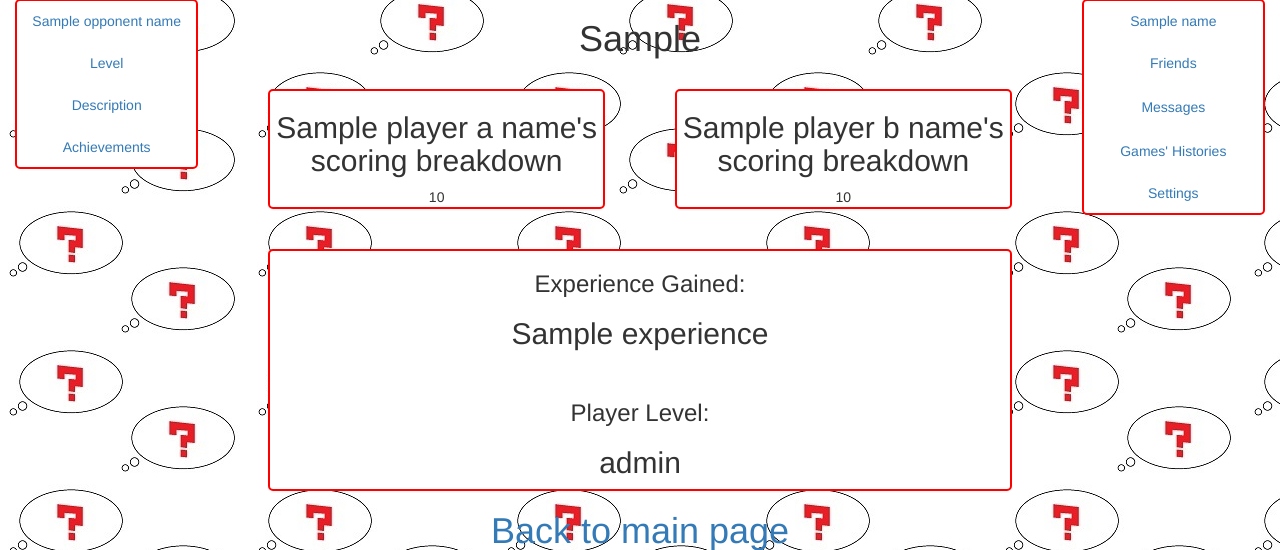
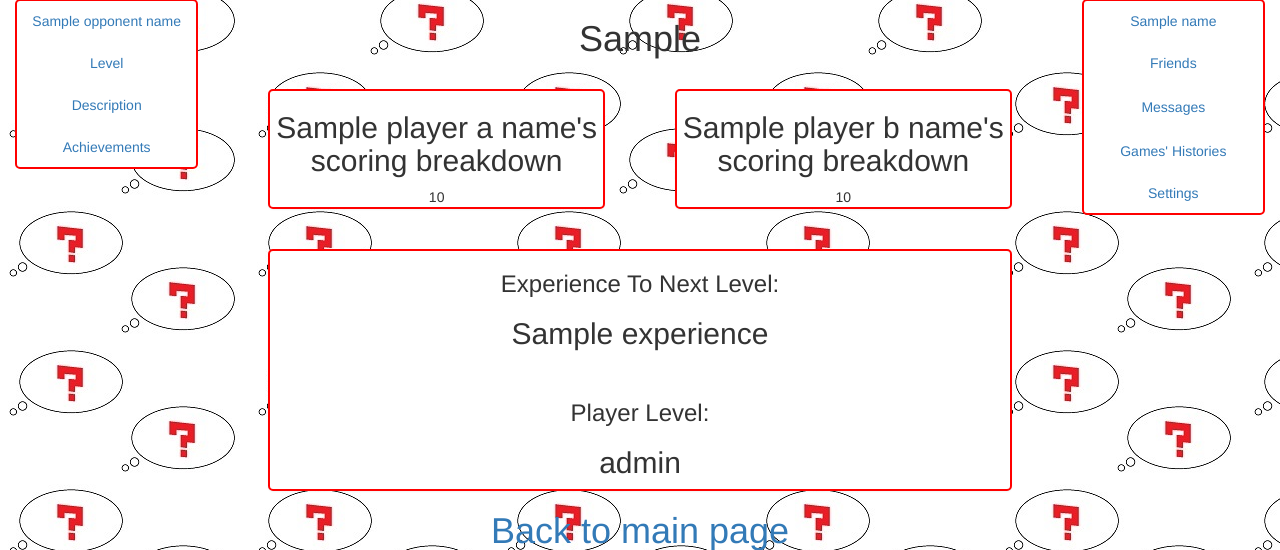
Before and after one commit to fishlinghu/QuizApp-WebApplication, a Python web app: template quizapp/quizapp/templates/result.html in a window 1280 px wide. Shown: the part 72-622 px from the top of the page. Run offline with Jinja, Linux system fonts and the light colour scheme; the template is opened without the code that fills it: most values are stand-ins (such as "Sample title", 1, 10 or a date in 2020); some libraries are stand-ins or nearby versions.

Commit message:
minor changes

```diff
--- a/quizapp/quizapp/templates/result.html
+++ b/quizapp/quizapp/templates/result.html
@@ -34,7 +34,7 @@
 			</div>
 			<div class="col-md-12">
 				<div class="panel panel-default panel-topic" style="text-align:center">
-					<h3>Experience Gained:</h3>
+					<h3>Experience To Next Level:</h3>
 					<h2>{{ experience }}</h2>
 					<br>
 					<h3>Player Level:</h3>
--- a/quizapp/quizapp/views/results.py
+++ b/quizapp/quizapp/views/results.py
@@ -36,15 +36,12 @@ class ResultsHandler(Handler):
 			if your_score > opp_score:
 				# Show you win
 				win_or_lose = "You Win!"
-				w_o_l = 2
 			elif your_score < opp_score:
 				# Show you lose
 				win_or_lose = "You Lose!"
-				w_o_l = 0
 			else:
 				# Even
 				win_or_lose = "The game is a tie!"
-				w_o_l = 1
 
 			player_a = Player.get_by_id(game.a_ID)
 			player_b = Player.get_by_id(game.b_ID)
```
